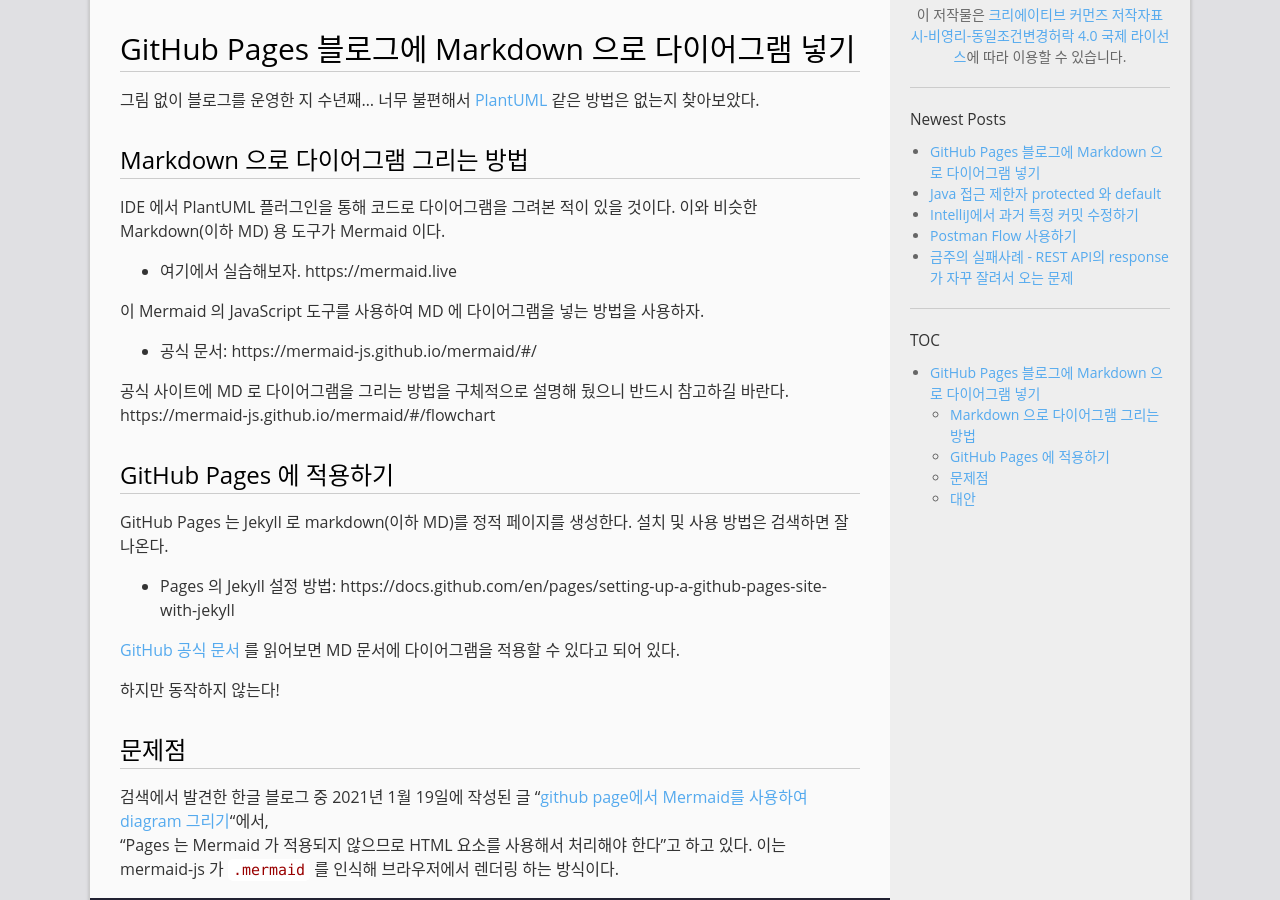
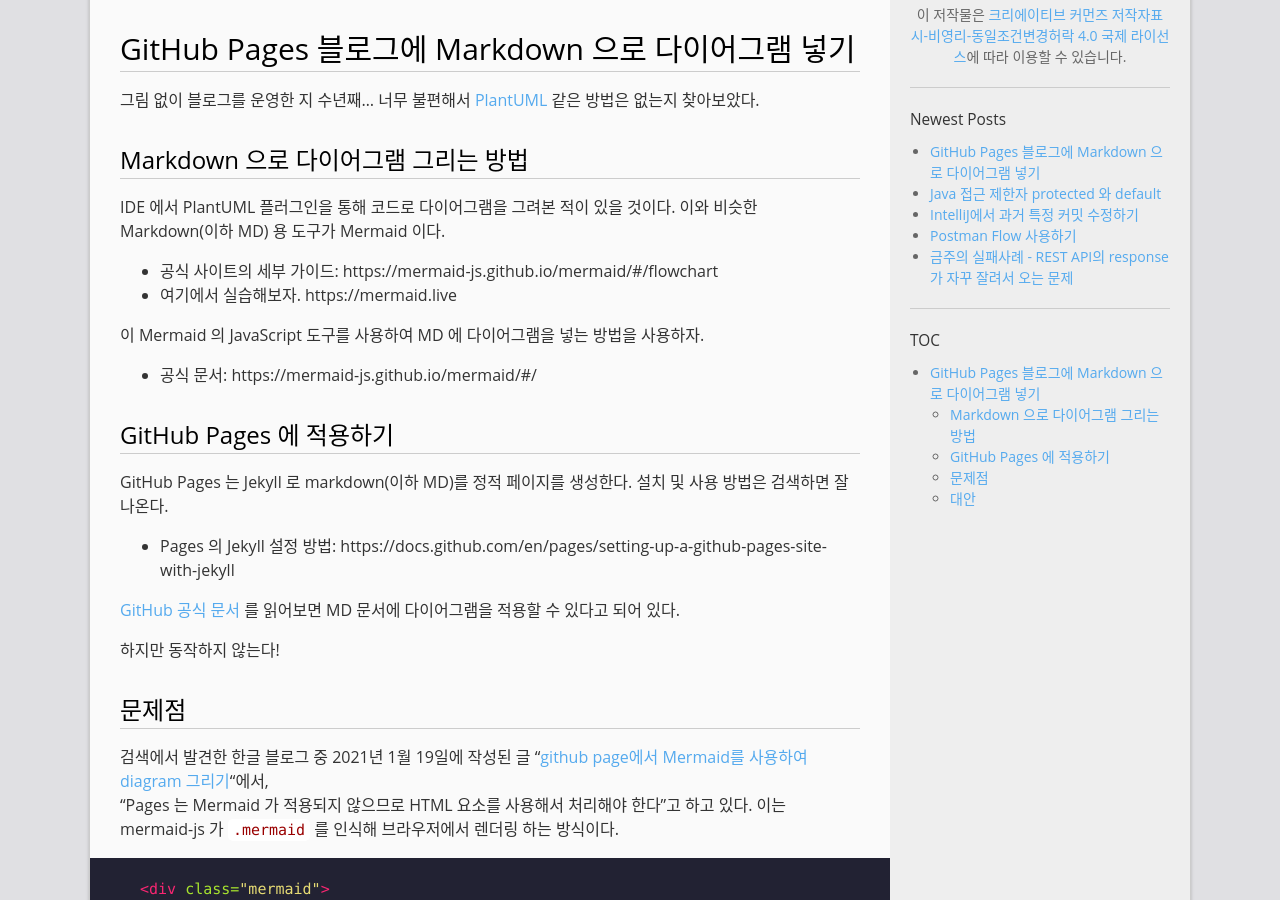
Before and after one commit to mystria/mystria.github.io, a Jekyll site: the page built from _posts/2022-11-21-apply-mermaid-diagram-to-github-pages.md, in a window 1280 px wide and 900 px high, scrolled down 363 px. Built offline with Jekyll 4.4.1, drawn with Linux system fonts in a browser that asks for light colours; comment, search, counter and statistics services are not loaded.

Commit message:
Update post

```diff
--- a/_posts/2022-11-21-apply-mermaid-diagram-to-github-pages.md
+++ b/_posts/2022-11-21-apply-mermaid-diagram-to-github-pages.md
@@ -12,14 +12,11 @@
 ## Markdown 으로 다이어그램 그리는 방법
 
 IDE 에서 PlantUML 플러그인을 통해 코드로 다이어그램을 그려본 적이 있을 것이다. 이와 비슷한 Markdown(이하 MD) 용 도구가 Mermaid 이다.
+- 공식 사이트의 세부 가이드: https://mermaid-js.github.io/mermaid/#/flowchart
 - 여기에서 실습해보자. https://mermaid.live
-
 
 이 Mermaid 의 JavaScript 도구를 사용하여 MD 에 다이어그램을 넣는 방법을 사용하자.
 - 공식 문서: https://mermaid-js.github.io/mermaid/#/
-
-공식 사이트에 MD 로 다이어그램을 그리는 방법을 구체적으로 설명해 뒀으니 반드시 참고하길 바란다.
-https://mermaid-js.github.io/mermaid/#/flowchart
 
 ## GitHub Pages 에 적용하기
 
@@ -117,7 +114,7 @@
 ~~~
 
 해당 구문이 다이어그램도 없는 문서에서도 매번 수행되는게 부담된다면 아래와 같이 if 문으로 두르는 것도 가능하다.
-~~~
+~~~ text
 {% if page.mermaid %}
 ...
 {% endif %}
```
